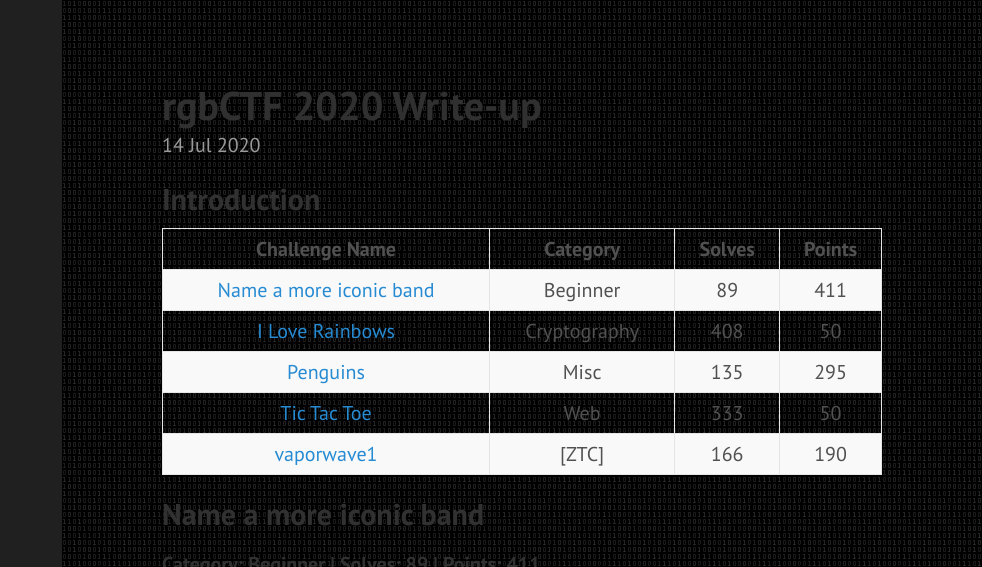
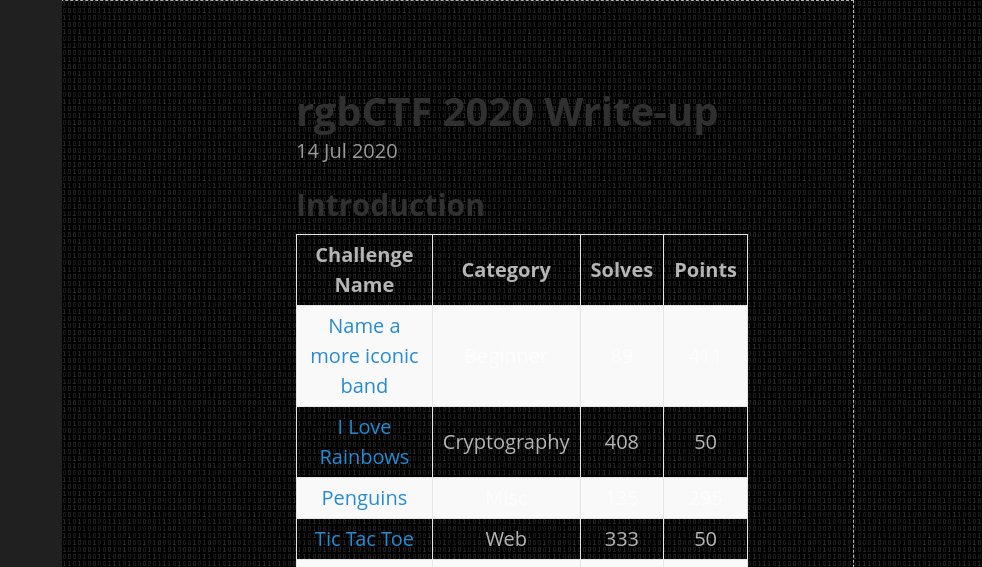
Before and after one commit to museifu666/museifu666.github.io, a Jekyll site: the page built from index.html, in a window 1280 px wide and 1400 px high. Shown: the top 567 px of the window, without its empty margins (298-1280 px from the left). Built offline with Jekyll 4.4.1, drawn with Linux system fonts in a browser that asks for light colours; the list of posts is cut into pages by our own code; grey boxes are pictures that could not be loaded.

Commit message:
Update poole.css

```diff
--- a/public/css/poole.css
+++ b/public/css/poole.css
@@ -68,8 +68,13 @@ html {
 }
 
 body {
-  color: #515151;
-  background-color: #fff;
+  background-color: rgba(0,0,0,0.97);
+  color: rgba(255,255,255,0.7);
+  padding: 5px;
+  margin: auto;
+  width: 80%;
+  border: 1px dashed rgba(255,255,255,0.7);
+  font-family: "Open Sans";
   background-image: url("../background.gif");
   -webkit-text-size-adjust: 100%;
       -ms-text-size-adjust: 100%;
```
